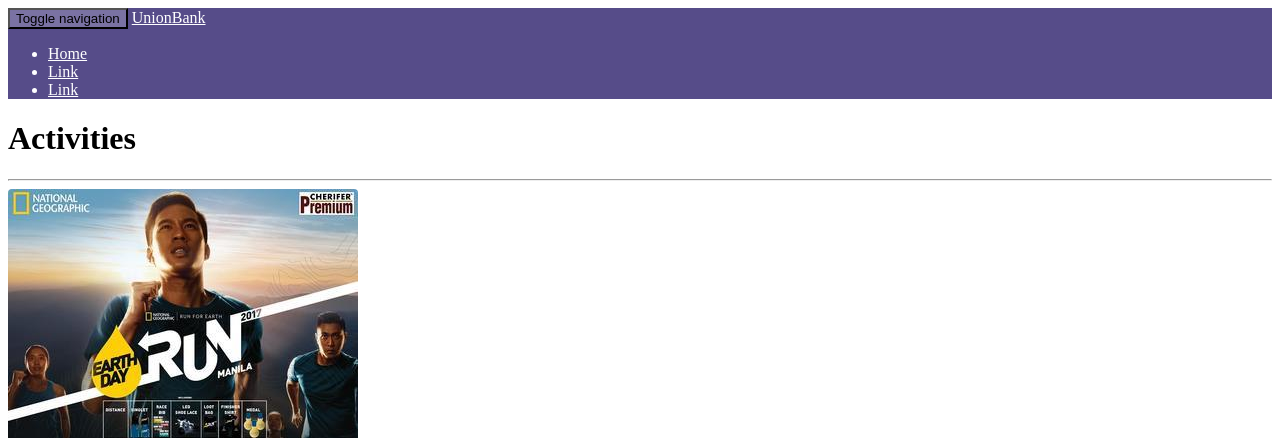
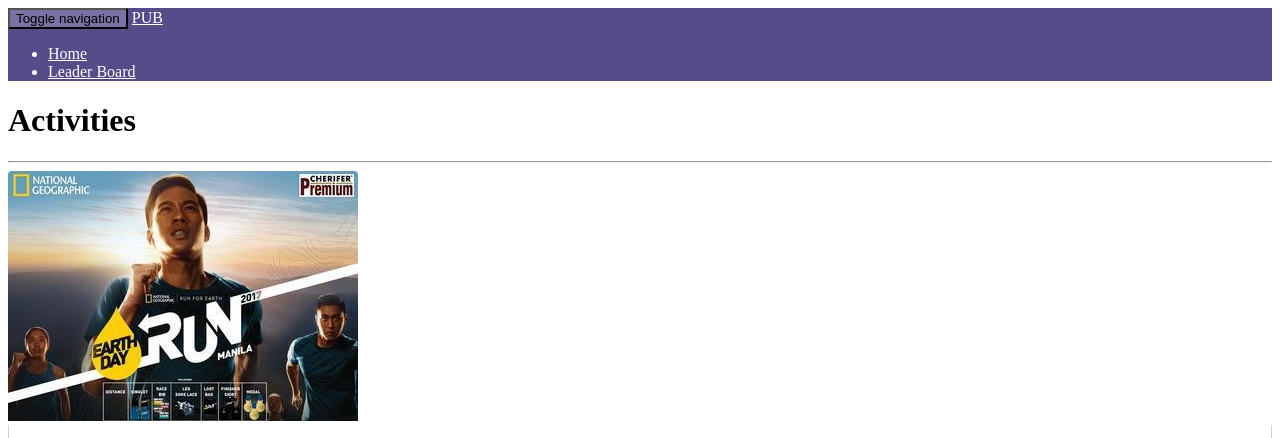
Before and after one commit to domtuazon/GoBeyondPlus, a Flask app: template templates/index.html in a window 1280 px wide. Shown: the top 438 px of the page. Run offline with Flask 2, Linux system fonts and the light colour scheme; the template is opened without the code that fills it, so the values that code supplies are empty; grey boxes labelled with a size stand in for pictures from a placeholder-image service; some libraries are stand-ins or nearby versions.

Commit message:
Added minor changes

```diff
--- a/templates/index.html
+++ b/templates/index.html
@@ -24,7 +24,7 @@
                                         </p>
                                     </div>
                                     <div class="footer">
-                                        <button class="btn btn-block btn-default" data-toggle="modal" data-target="#myModal">More Info</button>
+                                        <button class="btn btn-block btn-default" data-toggle="modal" data-target="#activities-modal">More Info</button>
                                     </div>
                                 </div>
                             </div>
@@ -148,12 +148,12 @@
             </div>
         </div>
     </div>
-    <div class="modal fade" id="myModal" tabindex="-1" role="dialog" aria-labelledby="myModalLabel">
+    <div class="modal fade" id="activities-modal" tabindex="-1" role="dialog" aria-labelledby="activities-modalLabel">
         <div class="modal-dialog" role="document">
             <div class="modal-content">
                 <div class="modal-header">
                     <button type="button" class="close" data-dismiss="modal" aria-label="Close"><span aria-hidden="true">&times;</span></button>
-                    <h4 class="modal-title" id="myModalLabel">NatGeo Run 2017</h4>
+                    <h4 class="modal-title" id="activities-modalLabel">NatGeo Run 2017</h4>
                 </div>
                 <img src="{{ url_for('static', filename='images/activity1.jpg') }}" alt="" class="img-responsive">
                 <div class="modal-body">
@@ -202,3 +202,9 @@
         </div>
     </div>
 {% endblock %}
+
+{% block scripts %}
+    <script type="text/javascript">
+
+    </script>
+{% endblock %}
--- a/templates/layout/_base.html
+++ b/templates/layout/_base.html
@@ -28,13 +28,12 @@
                         <span class="icon-bar"></span>
                         <span class="icon-bar"></span>
                     </button>
-                    <a href="#" class="navbar-brand">UnionBank</a>
+                    <a href="#" class="navbar-brand">PUB</a>
                 </div>
                 <div class="collapse navbar-collapse" id="navbar-collapse">
                     <ul class="nav navbar-nav">
                         <li class="active"><a href="#">Home</a></li>
-                        <li><a href="#">Link</a></li>
-                        <li><a href="#">Link</a></li>
+                        <li><a href="#">Leader Board</a></li>
                     </ul>
                 </div>
             </div>
```
